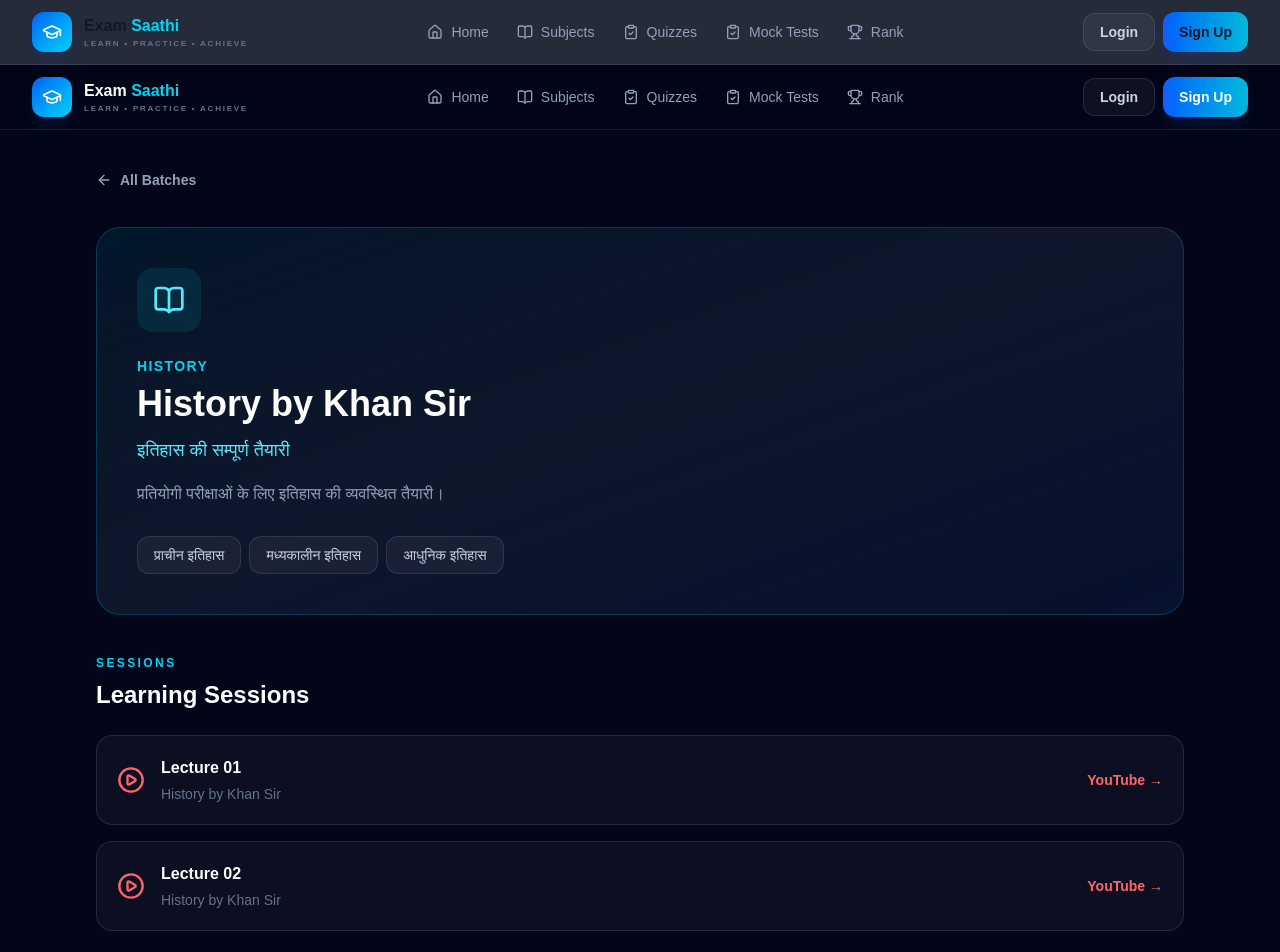
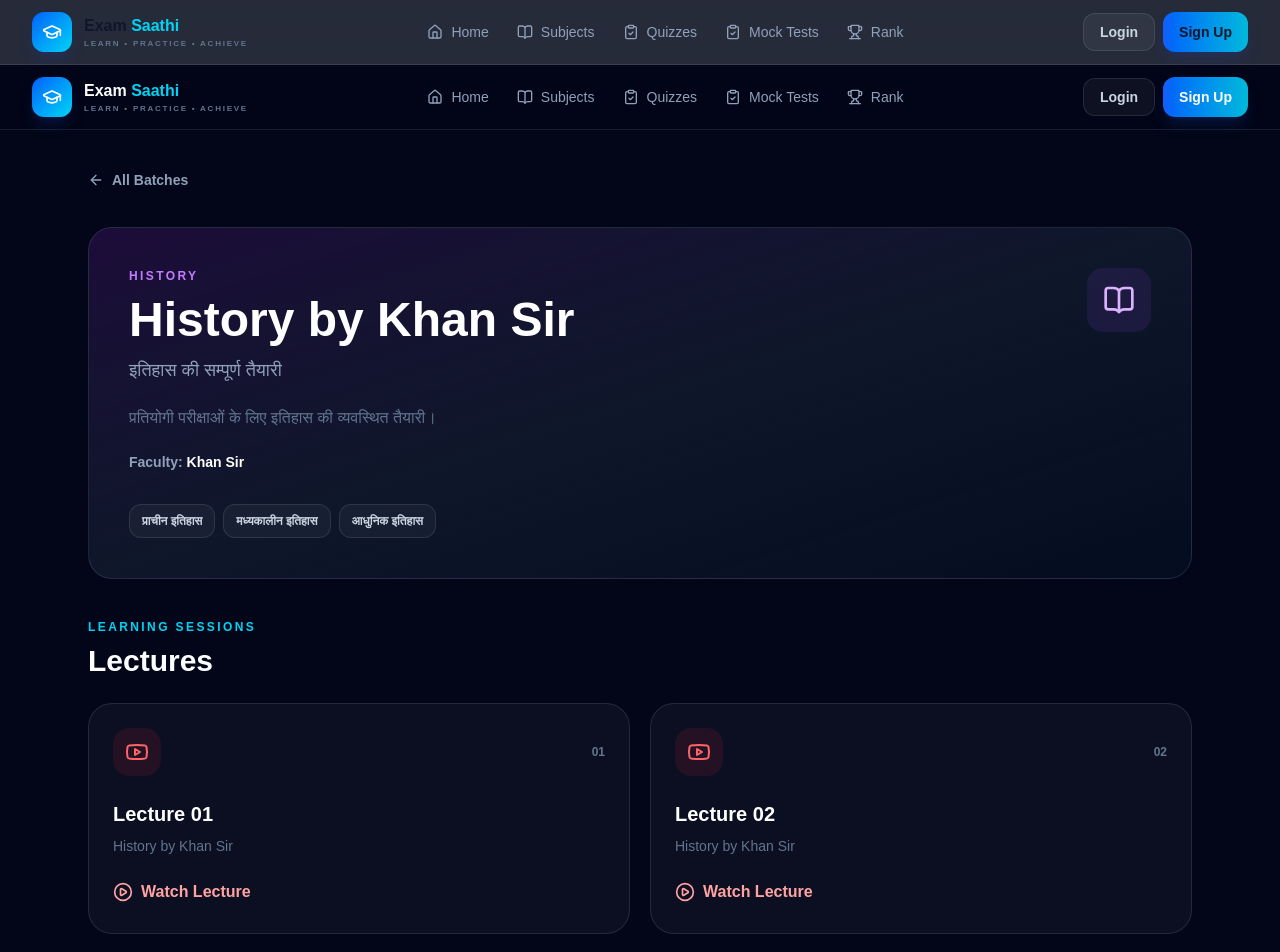
Before and after one commit to exam-saathi/exam-saathi, a Next.js app: page /batches/history-by-khan-sir in a window 1280 px wide. Shown: the top 952 px of the page. Built offline with nearby package versions, Linux system fonts and the light colour scheme.

Commit message:
Add professional batch and test series detail pages

```diff
--- a/app/batches/[batchId]/page.jsx
+++ b/app/batches/[batchId]/page.jsx
@@ -1,5 +1,6 @@
+
 import Link from "next/link";
-import { ArrowLeft, BookOpen, PlayCircle } from "lucide-react";
+import { ArrowLeft, BookOpen, PlayCircle, Youtube } from "lucide-react";
 import Navbar from "@/components/common/Navbar";
 import { batches } from "@/data/batches";
 
@@ -11,10 +12,10 @@ export default async function BatchDetailPage({ params }) {
     return (
       <main className="min-h-screen bg-slate-950 text-white">
         <Navbar />
-        <div className="mx-auto max-w-4xl px-4 py-20 text-center">
+        <div className="mx-auto max-w-4xl px-4 py-20">
           <h1 className="text-3xl font-black">Batch नहीं मिला</h1>
           <Link href="/batches" className="mt-6 inline-block text-cyan-400">
-            ← सभी Batches
+            ← Batches पर वापस जाएँ
           </Link>
         </div>
       </main>
@@ -25,7 +26,7 @@ export default async function BatchDetailPage({ params }) {
     <main className="min-h-screen bg-slate-950 text-white">
       <Navbar />
 
-      <section className="mx-auto max-w-6xl px-4 py-10 sm:px-6 lg:px-8">
+      <div className="mx-auto max-w-6xl px-4 py-10 sm:px-6">
         <Link
           href="/batches"
           className="inline-flex items-center gap-2 text-sm font-bold text-slate-400 hover:text-white"
@@ -34,72 +35,101 @@ export default async function BatchDetailPage({ params }) {
           All Batches
         </Link>
 
-        <div className="mt-8 overflow-hidden rounded-3xl border border-cyan-400/20 bg-gradient-to-br from-cyan-500/10 via-slate-900 to-blue-500/10 p-7 sm:p-10">
-          <div className="flex h-16 w-16 items-center justify-center rounded-2xl bg-cyan-400/10">
-            <BookOpen className="h-8 w-8 text-cyan-300" />
+        <section className="mt-8 rounded-3xl border border-white/10 bg-gradient-to-br from-purple-900/30 via-slate-900 to-cyan-900/10 p-6 sm:p-10">
+          <div className="flex flex-col gap-6 sm:flex-row sm:items-start sm:justify-between">
+            <div>
+              <div className="text-xs font-black tracking-[0.2em] text-purple-400">
+                {batch.badge}
               </div>
 
-          <p className="mt-6 text-sm font-bold uppercase tracking-widest text-cyan-400">
-            {batch.badge}
+              <h1 className="mt-3 text-4xl font-black sm:text-5xl">
+                {batch.title}
+              </h1>
+
+              <p className="mt-3 text-lg text-slate-400">
+                {batch.subtitle}
               </p>
 
-          <h1 className="mt-2 text-4xl font-black">{batch.title}</h1>
-          <p className="mt-3 text-lg text-cyan-300">{batch.subtitle}</p>
-          <p className="mt-4 max-w-2xl leading-7 text-slate-400">
+              <p className="mt-5 max-w-2xl leading-7 text-slate-500">
                 {batch.description}
               </p>
 
-          <div className="mt-7 flex flex-wrap gap-2">
-            {batch.subjects?.map((subject) => (
+              <div className="mt-5 text-sm font-bold text-slate-400">
+                Faculty: <span className="text-white">{batch.teacher}</span>
+              </div>
+            </div>
+
+            <div className="flex h-16 w-16 shrink-0 items-center justify-center rounded-2xl bg-purple-500/10">
+              <BookOpen className="h-8 w-8 text-purple-300" />
+            </div>
+          </div>
+
+          <div className="mt-8 flex flex-wrap gap-2">
+            {batch.subjects.map((subject) => (
               <span
                 key={subject}
-                className="rounded-xl border border-white/10 bg-white/5 px-4 py-2 text-sm text-slate-300"
+                className="rounded-xl border border-white/10 bg-white/[0.04] px-3 py-2 text-xs font-bold text-slate-300"
               >
                 {subject}
               </span>
             ))}
           </div>
+        </section>
+
+        <section className="mt-10">
+          <div className="flex items-end justify-between">
+            <div>
+              <div className="text-xs font-black tracking-[0.2em] text-cyan-400">
+                LEARNING SESSIONS
+              </div>
+              <h2 className="mt-2 text-3xl font-black">
+                Lectures
+              </h2>
+            </div>
           </div>
 
-        <div className="mt-10">
-          <p className="text-xs font-bold uppercase tracking-[0.2em] text-cyan-400">
-            Sessions
-          </p>
-
-          <h2 className="mt-2 text-2xl font-black">Learning Sessions</h2>
-
-          {batch.sessions?.length ? (
-            <div className="mt-6 grid gap-4">
+          {batch.sessions.length === 0 ? (
+            <div className="mt-6 rounded-2xl border border-white/10 bg-white/[0.03] p-8 text-center text-slate-500">
+              Lectures जल्द उपलब्ध होंगे।
+            </div>
+          ) : (
+            <div className="mt-6 grid gap-5 sm:grid-cols-2">
               {batch.sessions.map((session, index) => (
                 <a
-                  key={session.id || index}
+                  key={session.id}
                   href={session.youtubeUrl}
                   target="_blank"
                   rel="noopener noreferrer"
-                  className="flex items-center justify-between rounded-2xl border border-white/10 bg-white/[0.04] p-5 transition hover:border-red-400/30 hover:bg-white/[0.07]"
+                  className="group rounded-3xl border border-white/10 bg-white/[0.04] p-6 transition duration-200 hover:-translate-y-1 hover:border-red-400/30 hover:bg-white/[0.07]"
                 >
-                  <div className="flex items-center gap-4">
-                    <PlayCircle className="h-7 w-7 text-red-400" />
-                    <div>
-                      <h3 className="font-black">{session.title}</h3>
-                      <p className="mt-1 text-sm text-slate-500">
+                  <div className="flex items-center justify-between">
+                    <div className="flex h-12 w-12 items-center justify-center rounded-2xl bg-red-500/10">
+                      <Youtube className="h-6 w-6 text-red-400" />
+                    </div>
+
+                    <span className="text-xs font-black text-slate-500">
+                      {String(index + 1).padStart(2, "0")}
+                    </span>
+                  </div>
+
+                  <h3 className="mt-6 text-xl font-black">
+                    {session.title}
+                  </h3>
+
+                  <p className="mt-2 text-sm text-slate-500">
                     {session.description}
                   </p>
+
+                  <div className="mt-6 inline-flex items-center gap-2 font-bold text-red-300">
+                    <PlayCircle className="h-5 w-5" />
+                    Watch Lecture
                   </div>
-                  </div>
-                  <span className="text-sm font-bold text-red-400">
-                    YouTube →
-                  </span>
                 </a>
               ))}
             </div>
-          ) : (
-            <div className="mt-6 rounded-2xl border border-white/10 bg-white/[0.03] p-8 text-center text-slate-500">
-              Sessions जल्द जोड़े जाएंगे।
+          )}
+        </section>
       </div>
-          )}
-        </div>
-      </section>
     </main>
   );
 }
```
Also changed, not shown: app/test-series/[seriesId]/page.jsx (+73 -26 lines). Lines whose indentation alone changed are shown as unchanged.
